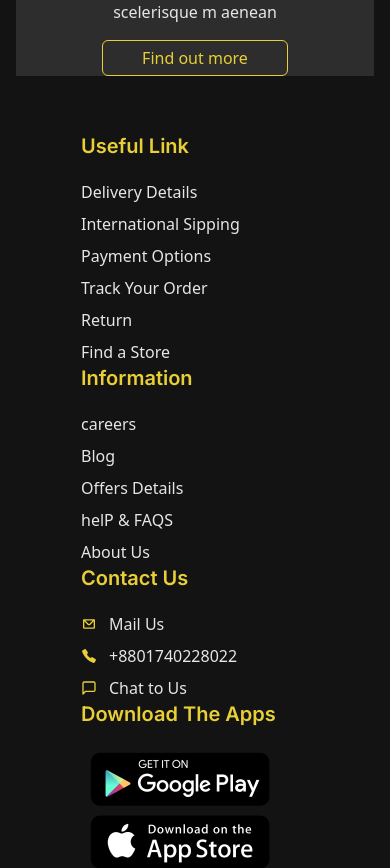
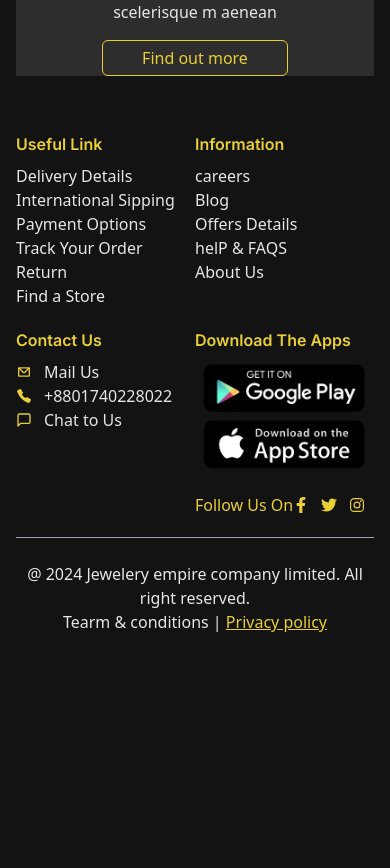
Before and after one commit to Sakibft/Jewelry-Empire, a React (Vite) app: page / in a window 390 px wide. Shown: the part 6461-7329 px from the top of the page. After the commit the page ends 7111 px from the top, so only its background shows below. Built offline with nearby package versions, Linux system fonts and the light colour scheme; a web font is replaced by a local one.

Commit message:
Footer & Nav responsive issue fixed

```diff
--- a/src/Components/Footer.jsx
+++ b/src/Components/Footer.jsx
@@ -31,11 +31,11 @@ const Footer = () => {
   return (
     <div className="md:h-[412px]  p-4 pt-10 flex flex-col items-center ">
       {/* top */}
-      <div className="grid lg:grid-cols-4 md:grid-cols-2 gap-x-36 mb-5">
+      <div className="grid lg:grid-cols-4 grid-cols-2 md:gap-x-36 mb-5 md:gap-y-0 gap-y-5">
         {/* 1 */}
         <div>
-          <h1 className="text-textYellow text-xl font-semibold mb-5 font-inter">Useful Link</h1>
-          <div className="text-smTexColor  space-y-2">
+          <h1 className="text-textYellow md:text-xl font-semibold md:mb-5 mb-2 font-inter">Useful Link</h1>
+          <div className="text-smTexColor  md:space-y-2">
             {footerItemOne.map((item) => (
               <p className="text-smTexColor" key={item}>{item}</p>
             ))}
@@ -43,8 +43,8 @@ const Footer = () => {
         </div>
         {/* 2 */}
         <div>
-        <h1 className="text-textYellow text-xl font-semibold mb-5 font-inter">Information</h1>
-      <div className="text-smTexColor space-y-2">
+        <h1 className="text-textYellow md:text-xl font-semibold md:mb-5 mb-2 font-inter">Information</h1>
+      <div className="text-smTexColor md:space-y-2">
       {
             footerItemTwo?.map(item => (
                 <p className="text-smTexColor" key={item}> {item}</p>
@@ -54,7 +54,7 @@ const Footer = () => {
         </div>
         {/* 3 */}
         <div className="w-[228px]">
-             <h1 className="text-textYellow text-xl font-semibold font-inter mb-5">Contact Us</h1>                                    <div className="space-y-2">
+             <h1 className="text-textYellow md:text-xl font-semibold font-inter md:mb-5 mb-2">Contact Us</h1>                                    <div className="md:space-y-2">
               {
                 contactInfo.map((item,index)=>(
                   <p key={index} className="text-smTexColor flex items-center gap-x-3">
@@ -67,9 +67,9 @@ const Footer = () => {
         </div>
         {/* 4 */}
         <div >
-        <h1 className="text-textYellow text-xl font-semibold font-inter mb-5">Download The Apps</h1>
+        <h1 className="text-textYellow md:text-xl font-semibold font-inter md:mb-5 mb-2">Download The Apps</h1>
         <img className="mb-5" src={stor} alt="" />
-        <p className="text-textYellow flex items-center gap-x-4">Follow Us On   <span className="text-textYellow flex gap-x-3 ">
+        <p className="text-textYellow flex items-center md:gap-x-4 ">Follow Us On   <span className="text-textYellow flex gap-x-3 ">
           <FaFacebookF />
           <FaTwitter />
           <IoLogoInstagram />
@@ -79,7 +79,7 @@ const Footer = () => {
       <hr className="w-full  border-gray-400 mb-6" />
       {/* foot */}
       <div className=" text-smTexColor  flex flex-col justify-center items-center">
-        <p>@ 2024 Jewelery empire company limited. All right reserved.</p>
+        <p className="text-center">@ 2024 Jewelery empire company limited. All right reserved.</p>
         <p>Tearm & conditions | <a href="https://github.com/Sakibft" target="_blank" className="underline hover:duration-500 hover:opacity-80 text-textYellow cursor-pointer" >Privacy policy</a></p>
       </div>
     </div>
--- a/src/Components/Header.jsx
+++ b/src/Components/Header.jsx
@@ -50,11 +50,11 @@ const Header = () => {
       <label className="relative md:hidden flex  justify-center items-center mt-2">
       <input
           type="text"
-          className="text-white w-[350px]    rounded-full border border-gray-400  bg-primary md:px-6 px-2 md:p-1"
+          className="text-white w-[350px]    rounded-full border border-gray-400  bg-primary  px-2 md:p-1"
           placeholder="Search for Gold .."
         />
 
-        <IoSearch className="text-smTexColor absolute right-10 mt-0    hover:text-textYellow cursor-pointer"  />
+        <IoSearch className="text-smTexColor absolute right-12 mt-0    hover:text-textYellow cursor-pointer"  />
       </label>
 
       {/* Bottom nav */}
```
